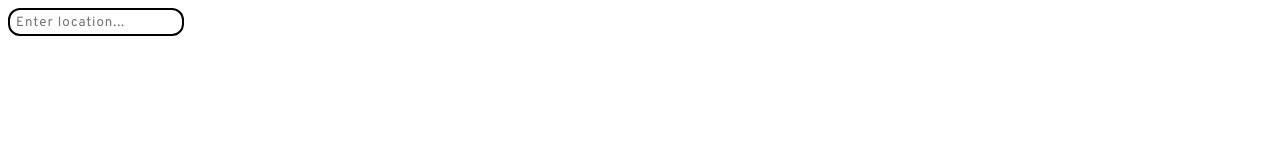
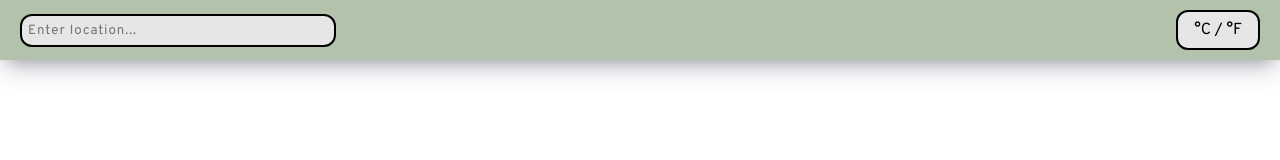
Before and after one commit to nikolapivac/weather-app, a website built with webpack: page dist/index.html in a window 1280 px wide. Built offline with nearby package versions, Linux system fonts and the light colour scheme.

Commit message:
Styled header

```diff
--- a/dist/index.html
+++ b/dist/index.html
@@ -9,9 +9,12 @@
     <script src="./main.js" defer></script>
 </head>
 <body>
-    <div class="input_container">
-        <input id="location" required type="text" placeholder="Enter location...">
-        <button class="search_btn" type="submit"><i class="gg-search"></i></button>
-    </div>
+    <header class="header">
+        <div class="input_container">
+            <input id="location" required type="text" placeholder="Enter location...">
+            <button class="search_btn" type="submit"><i class="gg-search"></i></button>
+        </div>
+        <button class="degree_toggle">°C / °F</button>
+    </header>
 </body>
 </html>
--- a/dist/styles.css
+++ b/dist/styles.css
@@ -4,8 +4,23 @@
 * {
     font-family: 'Overpass', sans-serif;
     --shadow: rgba(50, 50, 93, 0.25) 0px 13px 27px -5px, rgba(0, 0, 0, 0.3) 0px 8px 16px -8px;
+    --head_color: rgb(179, 194, 170);
+    --accent_color: rgb(230, 230, 230);
 }
 
+body {
+    margin: 0;
+}
+
+/* --- HEADER --- */
+
+.header{
+    display: flex;
+    justify-content: space-between;
+    background-color: var(--head_color);
+    padding: 10px 20px;
+    box-shadow: var(--shadow);
+}
 
 .input_container {
     display: flex;
@@ -14,17 +29,19 @@
 }
 
 .search_btn {
-    background-color: white;
+    background-color: var(--head_color);
     border: none;
 }
 
 .search_btn:hover {
     cursor: pointer;
+    color: var(--accent_color);
 }
 
 #location {
-    width: 160px;
-    height: 20px;
+    width: 300px;
+    height: 25px;
+    background-color: var(--accent_color);
     border: 2px solid black;
     border-radius: 12px;
     padding: 2px 6px;
@@ -35,3 +52,16 @@
     outline: none;
     box-shadow: var(--shadow);
 }
+
+.degree_toggle {
+    background-color: var(--accent_color);
+    border: 2px solid black;
+    border-radius: 12px;
+    padding: 8px 16px;
+    font-size: 16px;
+}
+
+.degree_toggle:hover {
+    cursor: pointer;
+    box-shadow: var(--shadow);
+}
```
